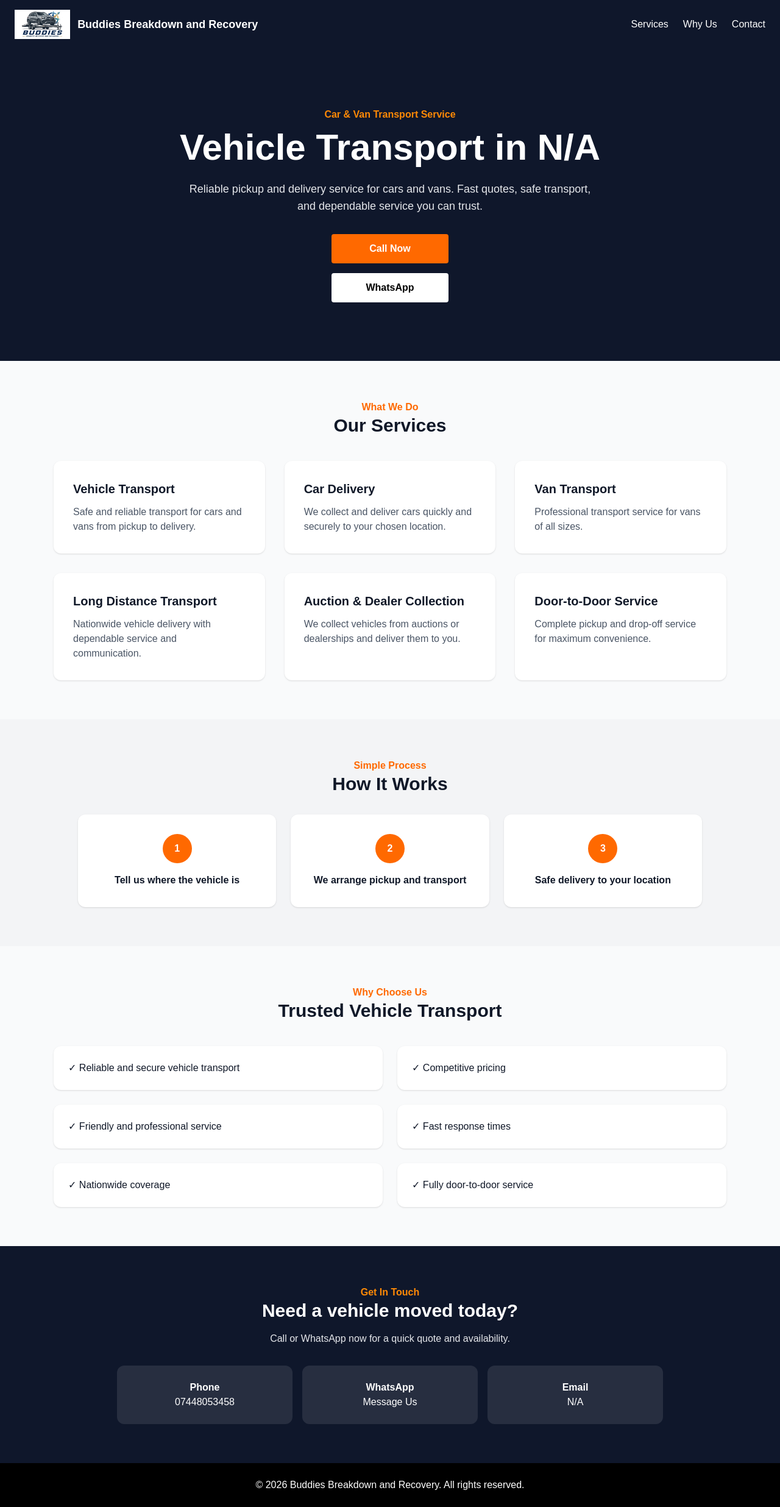
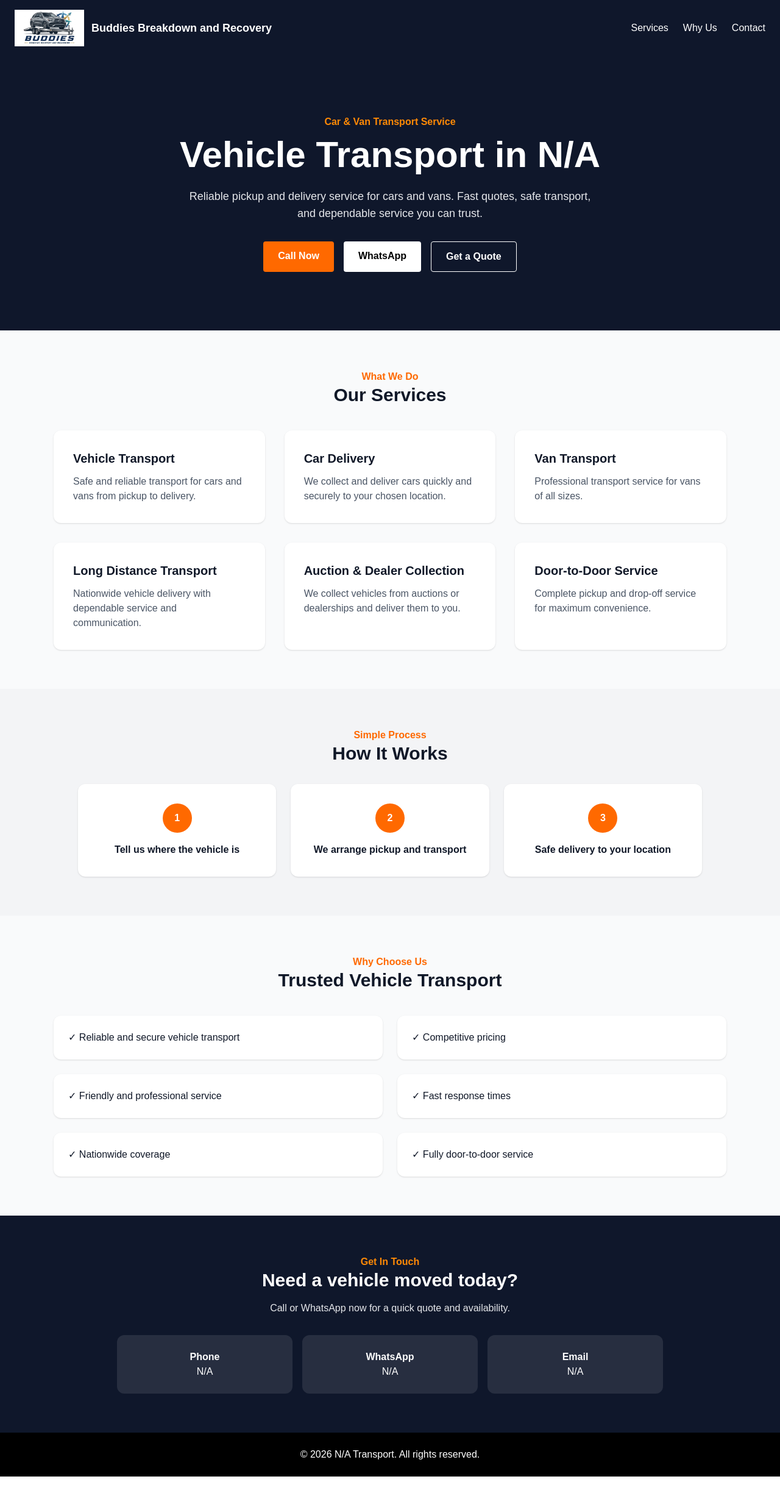
Before and after one commit to Jiroware/trailer-website, a Next.js app: page / in a window 1280 px wide. Shown: the whole page at 61% size. After the commit the page ends 2422 px from the top, so only its background shows below. Built offline with nearby package versions, Linux system fonts and the light colour scheme.

Commit message:
cleaned buttons layout

```diff
--- a/app/page.tsx
+++ b/app/page.tsx
@@ -47,12 +47,9 @@ export default function Home() {
       {/* Navbar */}
       <nav className="bg-slate-900 text-white px-6 py-4 flex justify-between items-center">
         <div className="flex items-center gap-3">
-          <img src="/logo.png" alt="Logo" className="h-12 w-auto" />
-          <span className="font-bold text-lg">
-            Buddies Breakdown and Recovery
-          </span>
-        </div>
-
+  <img src="/logo.png" alt="Logo" className="h-15 w-auto" />
+  <span className="font-bold text-lg">Buddies Breakdown and Recovery</span>
+</div>
         <div className="hidden sm:flex gap-6">
           <a href="#services">Services</a>
           <a href="#why">Why Us</a>
@@ -75,24 +72,32 @@ export default function Home() {
           safe transport, and dependable service you can trust.
         </p>
 
-        {/* Buttons (STACKED) */}
-        <div className="flex flex-col items-center gap-4">
+        <div className="flex justify-center gap-4 flex-wrap">
           <a
             href="tel:+4407448053458"
-            className="bg-orange-500 w-48 text-center px-6 py-3 rounded font-semibold hover:bg-orange-600"
+            className="bg-orange-500 px-6 py-3 rounded font-semibold hover:bg-orange-600"
           >
             Call Now
           </a>
 
           <a
-            href="https://wa.me/message/Q7VZW2YR627VI1"
+            href="https://wa.me/440000000000"
             target="_blank"
-            className="bg-white text-black w-48 text-center px-6 py-3 rounded font-semibold"
+            className="bg-white text-black px-6 py-3 rounded font-semibold"
           >
             WhatsApp
           </a>
+
+          <a
+            href="#contact"
+            className="border px-6 py-3 rounded font-semibold hover:bg-white hover:text-black"
+          >
+            Get a Quote
+          </a>
         </div>
       </section>
+
+
 
       {/* Services */}
       <section id="services" className="py-16 px-6 max-w-6xl mx-auto">
@@ -163,12 +168,12 @@ export default function Home() {
           <div className="grid sm:grid-cols-3 gap-4">
             <div className="bg-white/10 p-6 rounded-xl">
               <p className="font-bold">Phone</p>
-              <p>07448053458</p>
+              <p>N/A</p>
             </div>
 
             <div className="bg-white/10 p-6 rounded-xl">
               <p className="font-bold">WhatsApp</p>
-              <p>Message Us</p>
+              <p>N/A</p>
             </div>
 
             <div className="bg-white/10 p-6 rounded-xl">
@@ -181,7 +186,7 @@ export default function Home() {
 
       {/* Footer */}
       <footer className="bg-black text-white text-center py-6">
-        <p>© 2026 Buddies Breakdown and Recovery. All rights reserved.</p>
+        <p>© 2026 N/A Transport. All rights reserved.</p>
       </footer>
     </main>
   );
```
